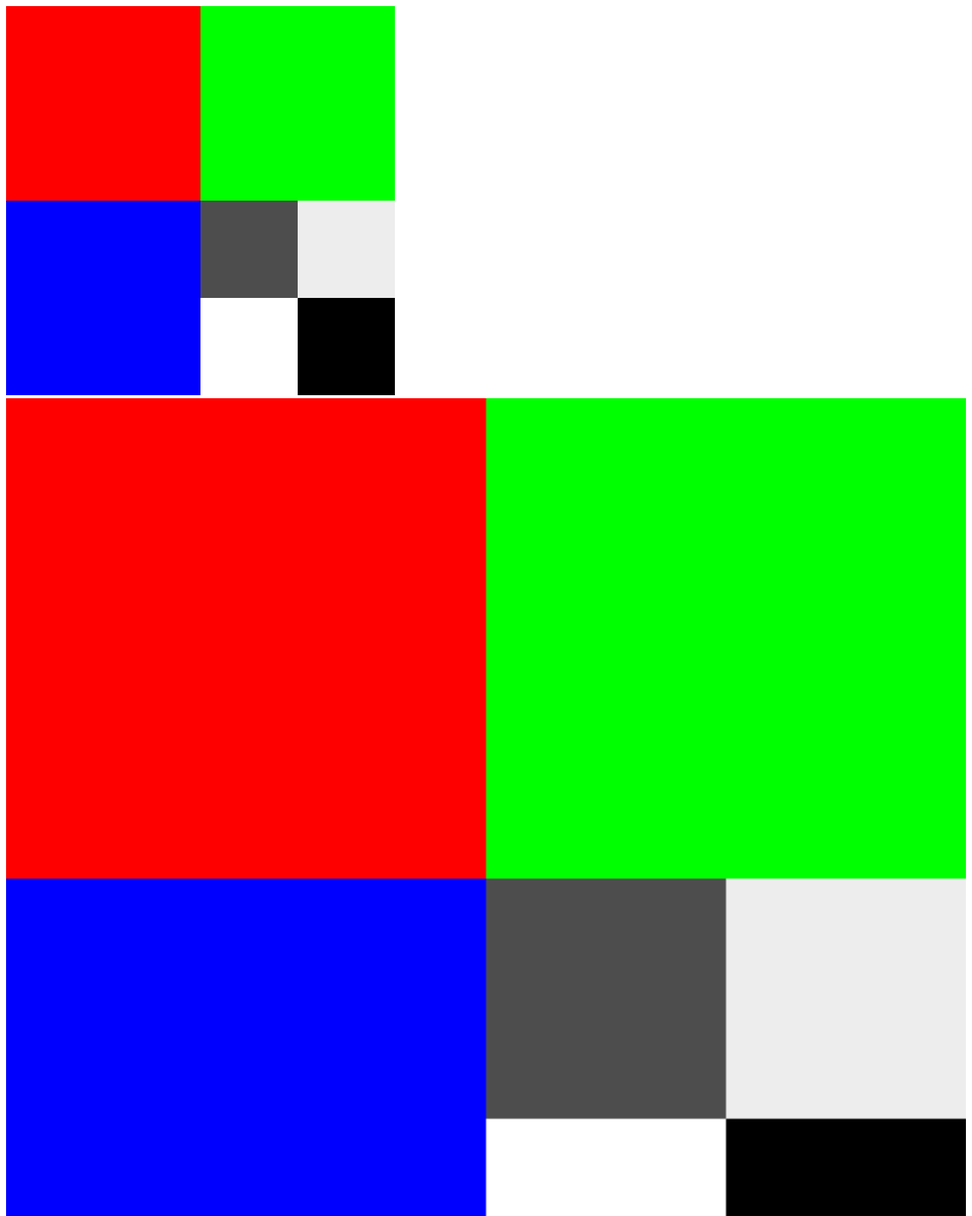
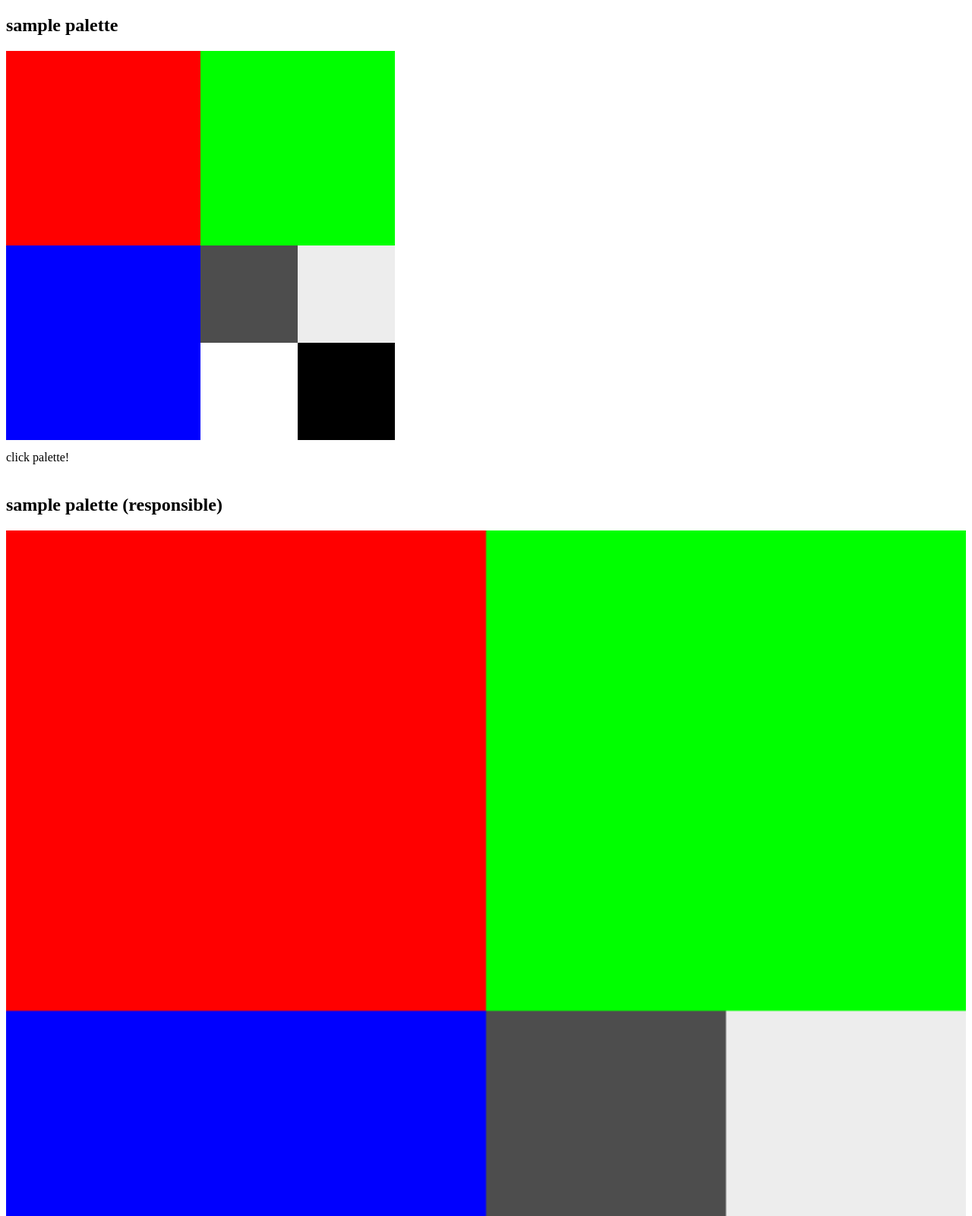
Before and after one commit to yonda-yonda/pixys.js, a website: page sample/index.html in a window 1280 px wide. Shown: the top 1600 px of the page at 76% size. Drawn offline with Linux system fonts and the light colour scheme.

Commit message:
add nexplanatory notes

```diff
--- a/sample/index.html
+++ b/sample/index.html
@@ -5,6 +5,7 @@
     <meta charset="utf-8">
     <meta http-equiv="X-UA-Compatible" content="IE=edge">
     <meta name="viewport" content="width=device-width, initial-scale=1.0">
+    <link rel="icon" type="image/x-icon" href="https://github.githubassets.com/favicon.ico">
     <title>pixys.js sample</title>
     <style>
         #container_2 canvas {
@@ -14,12 +15,26 @@
         #img_source {
             display: none;
         }
+
+        #message_1,
+        #message_2 {
+            margin: 10px 0 40px;
+        }
     </style>
 </head>
 
 <body>
-    <div id="container_1"></div>
-    <div id="container_2"></div>
+    <section>
+        <h1>sample palette</h1>
+        <div id="container_1"></div>
+        <div id="message_1">click palette!</div>
+    </section>
+
+    <section>
+        <h1>sample palette (responsible)</h1>
+        <div id="container_2"></div>
+        <div id="message_2">click palette!</div>
+    </section>
     <img id="img_source" src="./color_test.png">
     <script src="../dist/babel-polyfill.min.js"></script>
     <script src="../dist/pixys.js"></script>
@@ -29,9 +44,18 @@
         var b = new Pixys('./color_test.png', {
             'parent': 'container_1'
         });
+        b.setPicker(function (x, y, v) {
+            const el = document.getElementById('message_1')
+            el.textContent = `x: ${x}, y: ${y}, value: ${v}`
+        })
+
         var c = new Pixys(document.getElementById('img_source'), {
             'parent': document.getElementById('container_2')
         });
+        c.setPicker(function (x, y, v) {
+            const el = document.getElementById('message_2')
+            el.textContent = `x: ${x}, y: ${y}, value: ${v}`
+        })
     </script>
 </body>
 
```
